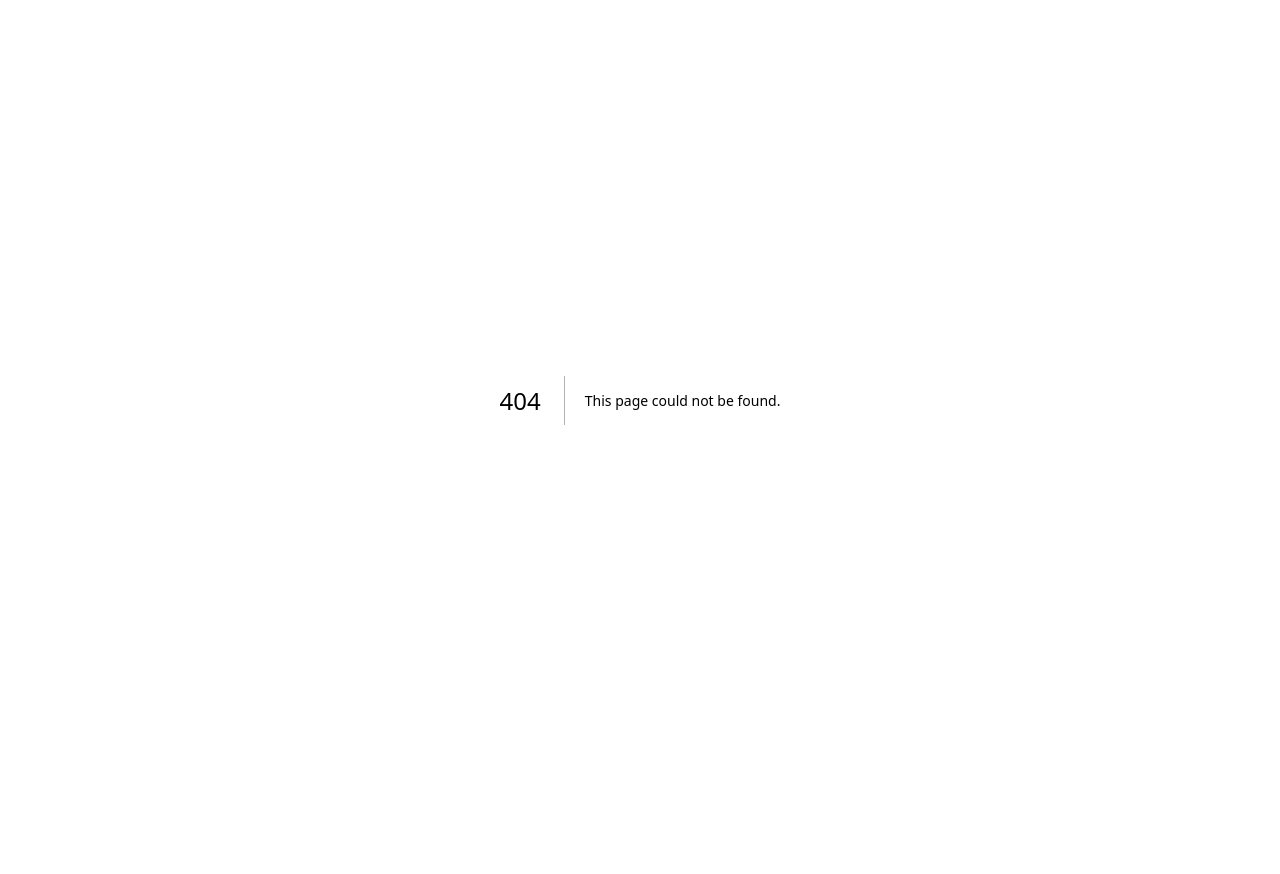
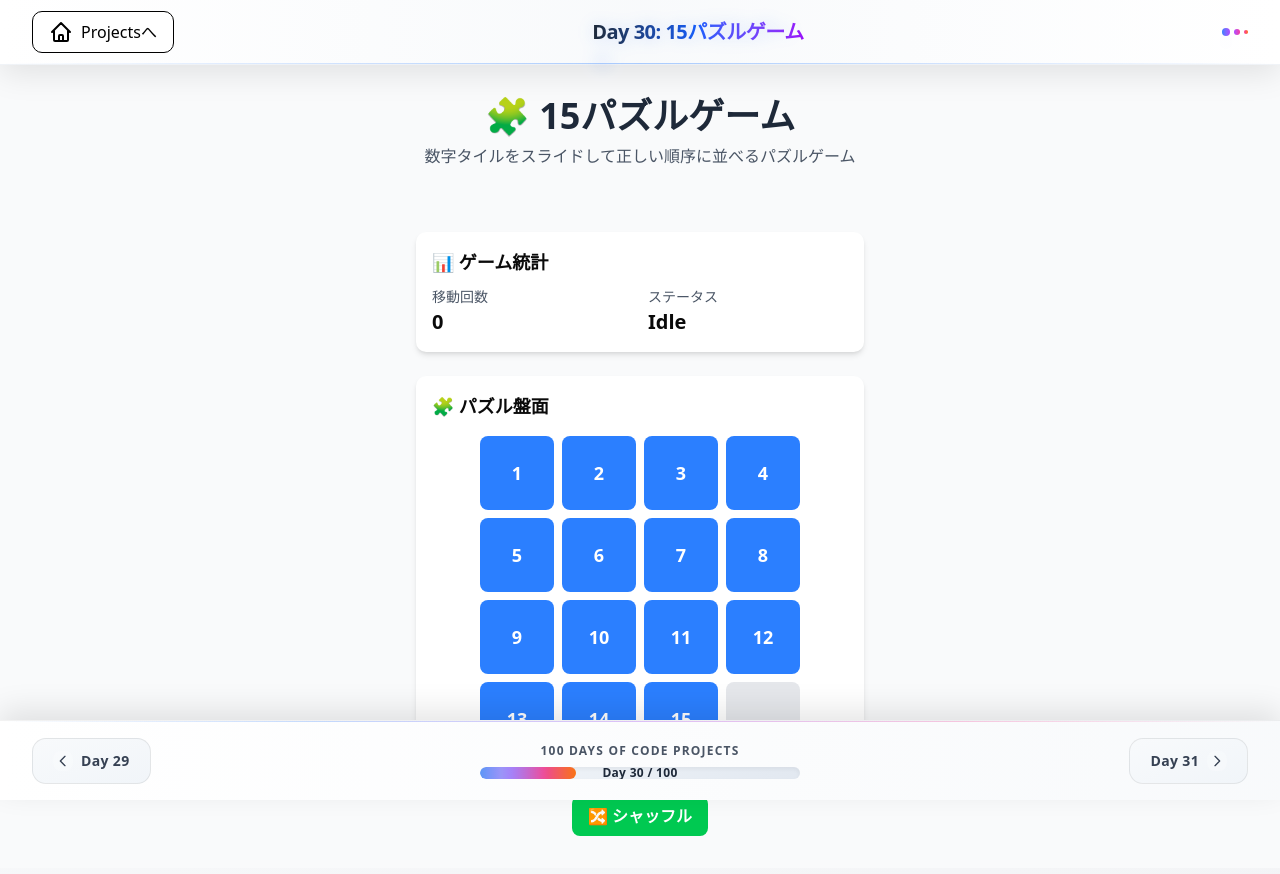
Before and after one commit to atsuki61/100DaysOfCode, a Next.js app: page /day30-15-puzzle in a window 1280 px wide. Before the commit this address had no page. Shown: the top 874 px of the page. Built offline with nearby package versions, Linux system fonts and the light colour scheme.

Commit message:
feat: Day30 基本ページコンポーネントを作成
- page.tsx: 初期状態表示とレイアウト実装
- 4x4グリッドによるパズル盤面の基本表示
- ゲーム統計表示とシャッフルボタン配置
- TypeScript型安全な状態管理を実装

```diff
--- /dev/null
+++ b/src/app/day30-15-puzzle/layout.tsx
@@ -0,0 +1,25 @@
+import { Metadata } from 'next'
+import Header from '@/components/common/Header'
+import PageHeader from '@/components/common/PageHeader'
+import Footer from '@/components/common/Footer'
+
+export const metadata: Metadata = {
+  title: 'Day 30: 15パズルゲーム | 100 Days of Code',
+  description: '数字タイルをスライドして正しい順序に並べる15パズルゲーム',
+}
+
+export default function Day30Layout({ children }: { children: React.ReactNode }) {
+  return (
+    <>
+      <Header title="Day 30: 15パズルゲーム" />
+      <main className="bg-gray-50 min-h-screen"> {/* 背景色統一 */}
+        <PageHeader
+          title="🧩 15パズルゲーム"
+          description="数字タイルをスライドして正しい順序に並べるパズルゲーム"
+        />
+        {children}
+      </main>
+      <Footer currentDay={30} />
+    </>
+  )
+}
--- /dev/null
+++ b/src/app/day30-15-puzzle/page.tsx
@@ -0,0 +1,80 @@
+'use client'
+
+import { useState } from 'react'
+import { PuzzleState, GameStatus } from './types'
+
+// 初期状態（解決済みの状態）
+const initialBoard = [1, 2, 3, 4, 5, 6, 7, 8, 9, 10, 11, 12, 13, 14, 15, 0]
+
+// 初期ゲーム状態
+const initialState: PuzzleState = {
+  board: initialBoard,
+  status: 'idle' as GameStatus,
+  stats: {
+    moves: 0,
+    startTime: null,
+    endTime: null,
+    elapsedTime: 0,
+  },
+  emptyIndex: 15, // 最後のセルが空白
+}
+
+export default function Day30Page() {
+  const [puzzleState, setPuzzleState] = useState<PuzzleState>(initialState)
+
+  return (
+    <div className="container mx-auto px-4 py-8"> {/* コンテナ, 水平中央, 横パディング4, 縦パディング8 */}
+      <div className="max-w-md mx-auto"> {/* 最大幅中, 中央配置 */}
+
+        {/* ゲーム統計 */}
+        <div className="bg-white rounded-lg shadow-md p-4 mb-6"> {/* 白背景, 角丸大, 影中, パディング4, 下マージン6 */}
+          <h2 className="text-lg font-semibold mb-2">📊 ゲーム統計</h2> {/* 文字大, フォント中太, 下マージン2 */}
+          <div className="grid grid-cols-2 gap-4"> {/* グリッド2列, 間隔4 */}
+            <div>
+              <span className="text-sm text-gray-600">移動回数</span> {/* 小文字, グレー文字 */}
+              <p className="text-xl font-bold">{puzzleState.stats.moves}</p> {/* 文字超大, 太字 */}
+            </div>
+            <div>
+              <span className="text-sm text-gray-600">ステータス</span>
+              <p className="text-xl font-bold capitalize">{puzzleState.status}</p> {/* 最初の文字大文字 */}
+            </div>
+          </div>
+        </div>
+
+        {/* パズル盤面（仮表示） */}
+        <div className="bg-white rounded-lg shadow-md p-4"> {/* 白背景, 角丸大, 影中, パディング4 */}
+          <h2 className="text-lg font-semibold mb-4">🧩 パズル盤面</h2>
+
+          {/* 4x4グリッド */}
+          <div className="grid grid-cols-4 gap-2 max-w-xs mx-auto"> {/* グリッド4列, 間隔2, 最大幅極小, 中央 */}
+            {puzzleState.board.map((value, index) => (
+              <div
+                key={index}
+                className={`
+                  aspect-square flex items-center justify-center text-lg font-bold rounded-md
+                  ${value === 0
+                    ? 'bg-gray-200 text-gray-400' // 空白タイル: グレー背景, グレー文字
+                    : 'bg-blue-500 text-white hover:bg-blue-600 cursor-pointer' // 数字タイル: 青背景, 白文字, ホバー時濃い青, カーソルポインター
+                  }
+                `}
+              >
+                {value === 0 ? '' : value}
+              </div>
+            ))}
+          </div>
+        </div>
+
+        {/* 操作ボタン（仮） */}
+        <div className="mt-6 text-center"> {/* 上マージン6, 中央配置 */}
+          <button
+            className="bg-green-500 hover:bg-green-600 text-white font-bold py-2 px-4 rounded-md" // 緑背景, ホバー時濃い緑, 白文字, 太字, 縦パディング2, 横パディング4, 角丸中
+            onClick={() => console.log('シャッフル機能（未実装）')}
+          >
+            🔀 シャッフル
+          </button>
+        </div>
+
+      </div>
+    </div>
+  )
+}
--- /dev/null
+++ b/src/app/day30-15-puzzle/types.ts
@@ -0,0 +1,33 @@
+// 15パズルゲームの型定義
+
+// パズルの盤面を表す型（0は空白、1-15は数字タイル）
+export type PuzzleBoard = number[]
+
+// ゲームの状態
+export type GameStatus = 'idle' | 'playing' | 'completed'
+
+// タイルの移動方向
+export type Direction = 'up' | 'down' | 'left' | 'right'
+
+// ゲームの統計情報
+export interface GameStats {
+  moves: number           // 移動回数
+  startTime: number | null  // ゲーム開始時刻
+  endTime: number | null    // ゲーム終了時刻
+  elapsedTime: number     // 経過時間（秒）
+}
+
+// ゲーム全体の状態
+export interface PuzzleState {
+  board: PuzzleBoard      // 現在の盤面
+  status: GameStatus      // ゲーム状態
+  stats: GameStats        // 統計情報
+  emptyIndex: number      // 空白タイルの位置（0-15）
+}
+
+// タイルの位置情報
+export interface TilePosition {
+  row: number            // 行（0-3）
+  col: number            // 列（0-3）
+  index: number          // 1次元配列でのインデックス（0-15）
+}
--- a/src/app/page.tsx
+++ b/src/app/page.tsx
@@ -236,6 +236,14 @@ export default function HomePage() {
        description: '当月の日付をカレンダー形式で表示し、イベントの日を強調表示するカレンダーアプリです。Date APIの利用、二次元配列でのカレンダー生成、条件付きレンダリング、UIコンポーネントの設計を練習しました。',
        tags: ['React', 'Next.js', 'TypeScript', 'TailwindCSS', 'Date API', 'Calendar', 'Event Management'],
      },
+     {
+       id: 'day30',
+       name: 'Day 30: 15パズルゲーム',
+       path: '/day30-15-puzzle',
+       imageUrl: '/images/day30-15-puzzle.png',
+       description: '数字タイルをスライドして正しい順序に並べる15パズルゲームです。タイルの移動、盤面の状態管理、ゲームの進行と終了、統計情報の表示を練習しました。',
+       tags: ['React', 'Next.js', 'TypeScript', 'TailwindCSS', 'Game Logic', 'State Management'],
+     },
      // ここに新しいアプリを追加していきます
   ];
 
```
